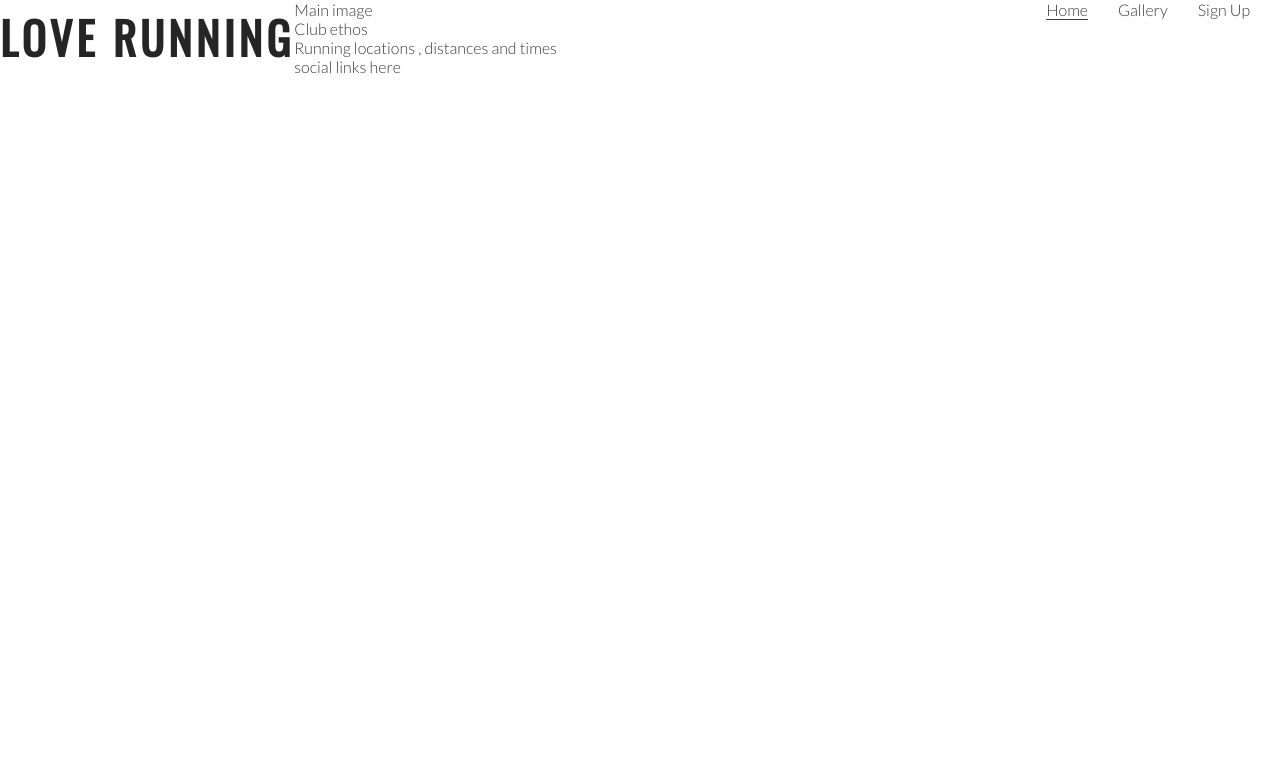
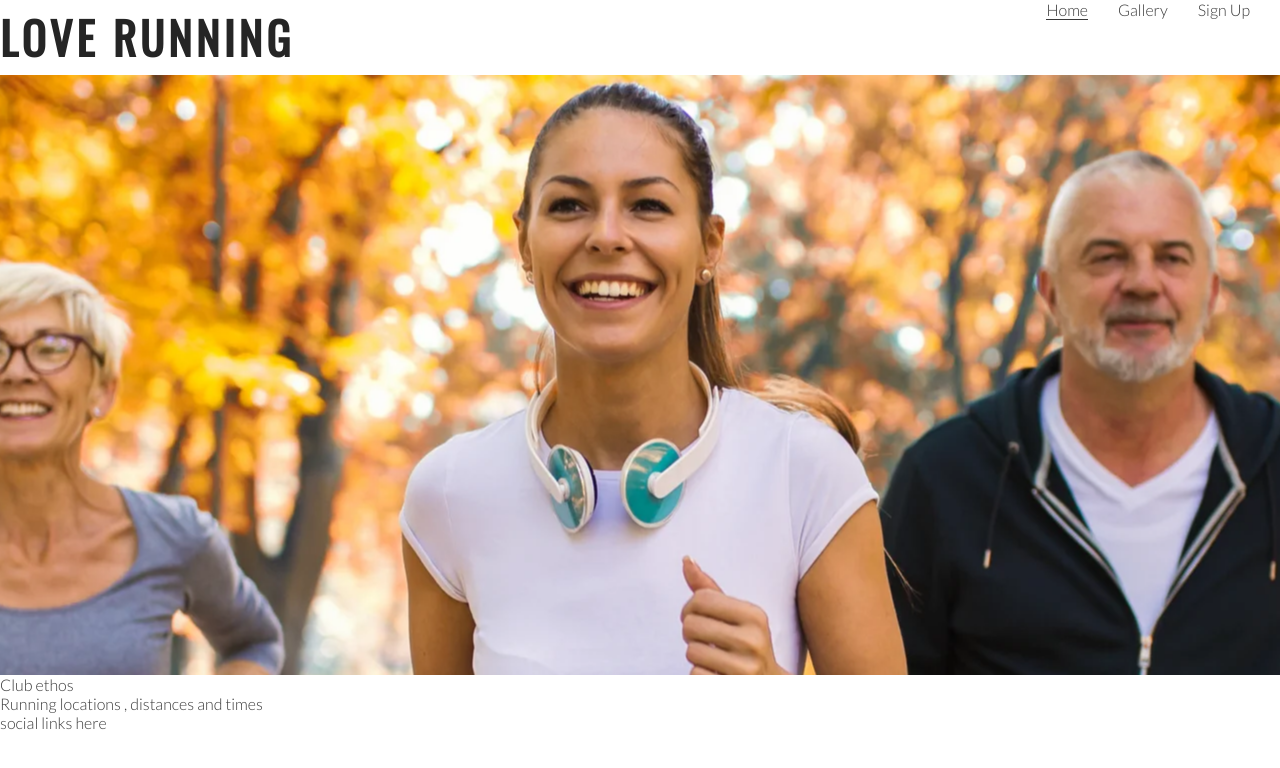
Before and after one commit to Kurtm36/love-running, a plain HTML site: page index.html in a window 1280 px wide. Drawn offline with nearby package versions, Linux system fonts and the light colour scheme.

Commit message:
add hero image and animation for zoom

```diff
--- a/assets/css/style.css
+++ b/assets/css/style.css
@@ -52,3 +52,31 @@ h1, h2 {
 .active {
     border-bottom:1px solid #3a3a3a;
 }
+
+#hero-image{
+    height: 600px;
+    width: 100%;
+    background:url(../images/hero-image.webp) no-repeat center center;
+}
+
+#hero-outer {
+    height:600px;
+    width: 100%;
+    overflow: hidden;
+}
+
+/* creates the level of zoom */
+animation-name: hero-zoom;
+animation-duration: 5s;
+animation-fill-mode: forwards;
+
+
+/* creates the level of zoom for hero image */
+@keyframes hero-zoom {
+    from{
+        transform:scale(1);
+    }
+    to{
+        transform:scale(1.1);
+    }
+}
--- a/index.html
+++ b/index.html
@@ -28,8 +28,8 @@
             </ul>
         </nav>
     </header>
-    <section>
-        Main image
+    <section id="hero-outer">
+        <div id="hero-image"></div>
     </section>
     <section>
         Club ethos
```
Also changed, not shown: assets/images/hero-image.webp (added).
